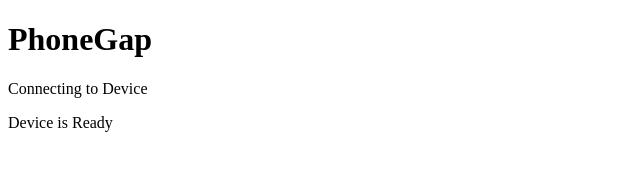
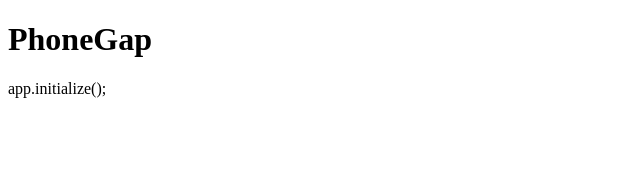
Before and after one commit to kvalbjorn/HelloWorld, a plain HTML site: page index.html in a window 1280 px wide. Shown: the whole page, without its empty margins (0-640 px from the left). Drawn offline with Linux system fonts and the light colour scheme; some packages are replaced by stand-ins of ours.

```diff
--- a/index.html
+++ b/index.html
@@ -32,14 +32,7 @@
     <body>
         <div class="app">
             <h1>PhoneGap</h1>
-            <div id="deviceready" class="blink">
-                <p class="event listening">Connecting to Device</p>
-                <p class="event received">Device is Ready</p>
-            </div>
         </div>
-        <script type="text/javascript" src="cordova.js"></script>
-        <script type="text/javascript" src="js/index.js"></script>
-        <script type="text/javascript">
             app.initialize();
         </script>
     </body>
```
Also changed, not shown: config.xml (added, +22 -0 lines).
